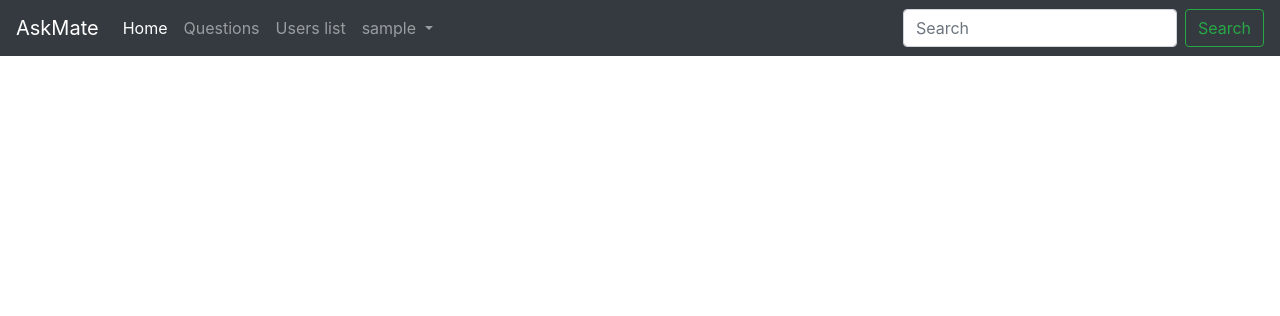
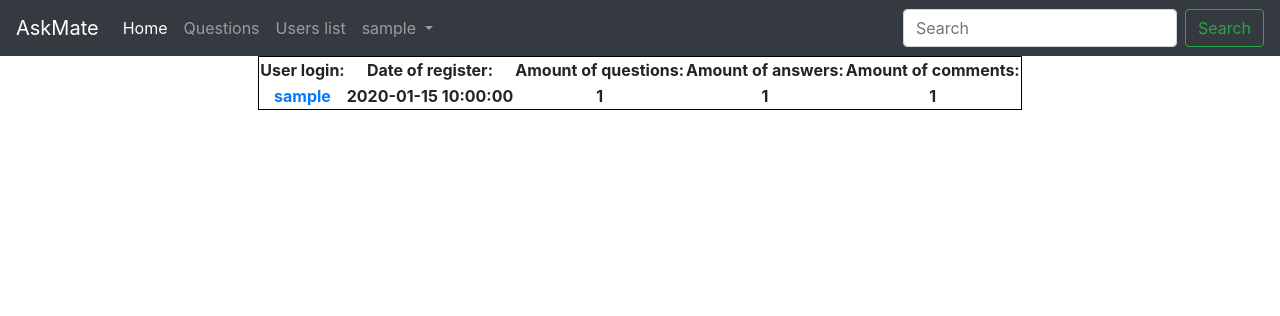
Before and after one commit to mattwasilewski/ask-mate-python, a Flask app: template templates/user-page.html in a window 1280 px wide. Shown: the top 316 px of the page. Run offline with Flask 2, Linux system fonts and the light colour scheme; the template is opened without the code that fills it: most values are stand-ins (such as "Sample title", 1, 10 or a date in 2020); lists and menus that the app fills with data are empty; some libraries are stand-ins or nearby versions.

Commit message:
Add table in user-page

```diff
--- a/server.py
+++ b/server.py
@@ -265,16 +265,13 @@ def logout():
 def user_list():
     username = session.get('username')
     user_id = data_manager.get_user_data_by_username(username).get('id') if username else None
-    usersdata = data_manager.get_users_data()
+    users_data = data_manager.get_users_data()
     count_questions = data_manager.count_data_by_user_id('question')
-    print(count_questions)
     count_answers = data_manager.count_data_by_user_id('answer')
     count_comments = data_manager.count_data_by_user_id('comment')
-    registration_date = data_manager.get_users_data()
-    return render_template('user-list.html', usersdata=usersdata, count_questions=count_questions,
+    return render_template('user-list.html', usersdata=users_data, count_questions=count_questions,
                            count_answers=count_answers, count_comments=count_comments,
-                           registration_date=registration_date, username=username,
-                           user_id=user_id)
+                           username=username, user_id=user_id)
 
 
 @app.route('/user/<int:user_id>')
@@ -282,8 +279,16 @@ def user_page(user_id):
     if not session.get('username'):
         flash("You can not access this page.", 'warning')
         return redirect(url_for('main_page'))
-    userdata = data_manager.get_user_data_by_username(session['username'])
-    return render_template('user-page.html', username=userdata['username'], user_id=user_id)
+    username = session.get('username')
+    user_id = data_manager.get_user_data_by_username(username).get('id') if username else None
+    userdata = data_manager.get_user_data_by_username(username)
+    print(userdata)
+    count_questions = data_manager.count_data_by_user_id('question')
+    count_answers = data_manager.count_data_by_user_id('answer')
+    count_comments = data_manager.count_data_by_user_id('comment')
+    return render_template('user-page.html', userdata=userdata, count_questions=count_questions,
+                           count_answers=count_answers, count_comments=count_comments,
+                           username=username, user_id=user_id)
 
 
 if __name__ == "__main__":
--- a/templates/user-list.html
+++ b/templates/user-list.html
@@ -10,7 +10,7 @@
     </tr>
     {% for userdata in usersdata %}
         <tr>
-            <th>{# zmienic na userpage kiedys #}
+            <th>
                 <a href="{{ url_for("user_page", user_id=userdata['id'])  }}">
                     {{ userdata["username"] }}</a>
             </th>
--- a/templates/user-page.html
+++ b/templates/user-page.html
@@ -1,5 +1,45 @@
 {% extends 'base.html' %}
 {% block title %} User Panel | AskMate {% endblock %}
 {% block content %} {{ super() }}
+<table style="border:1px solid black;margin-left:auto;margin-right:auto;text-align:center">
+    <tr>
+        <th>User login:</th>
+        <th>Date of register:</th>
+        <th>Amount of questions:</th>
+        <th>Amount of answers:</th>
+        <th>Amount of comments:</th>
+    </tr>
 
+        <tr>
+            <th>
+                <a href="{{ url_for("user_page", user_id=userdata['id'])  }}">
+                    {{ userdata["username"] }}</a>
+            </th>
+            <th>
+                {{ userdata["registration_date"] }}
+            </th>
+            <th>
+                {% for user_question in count_questions %}
+                    {% if userdata["id"] == user_question["id"] %}
+                        {{ user_question["count_question"] }}
+                    {% endif %}
+                {% endfor %}
+            </th>
+            <th>
+                {% for user_answer in count_answers %}
+                    {% if userdata["id"] == user_answer["id"] %}
+                        {{ user_answer["count_answer"] }}
+                    {% endif %}
+                {% endfor %}
+            </th>
+            <th>
+                {% for user_comment in count_comments %}
+                    {% if userdata["id"] == user_comment["id"] %}
+                        {{ user_comment["count_comment"] }}
+                    {% endif %}
+                {% endfor %}
+            </th>
+        </tr>
+
+</table>
 {% endblock %}
```
